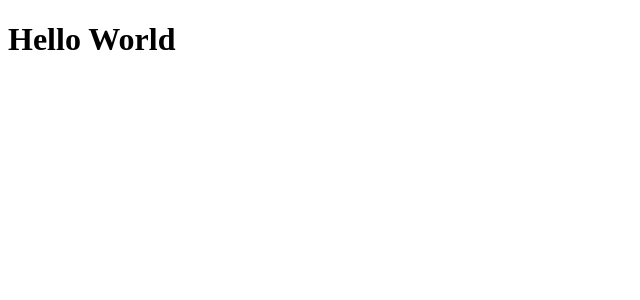
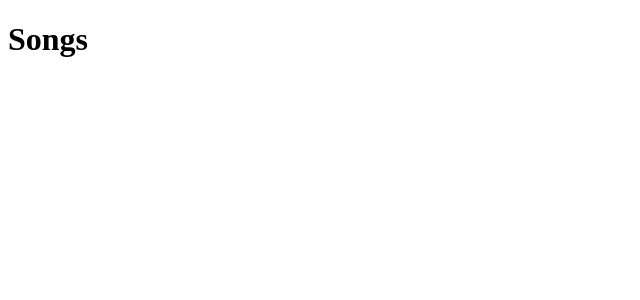
Before and after one commit to ma0c/corario, a React app: page / in a window 1280 px wide. Shown: the top 300 px of the page, without its empty margins (0-640 px from the left). Built offline with nearby package versions, Linux system fonts and the light colour scheme.

Commit message:
disabling router, deploying and configuring markdown fixes #3

```diff
--- a/package.json
+++ b/package.json
@@ -12,6 +12,7 @@
     "history": "^4.10.1",
     "react": "^16.13.1",
     "react-dom": "^16.13.1",
+    "react-markdown": "^4.3.1",
     "react-redux": "^7.2.0",
     "react-router": "^5.1.2",
     "redux": "^4.0.5"
@@ -28,6 +29,7 @@
   },
   "scripts": {
     "start": "webpack-dev-server --host",
-    "build": "webpack"
+    "build": "webpack",
+    "gh-pages": "npx gh-pages -d dist"
   }
 }
--- a/src/pages/Songs.jsx
+++ b/src/pages/Songs.jsx
@@ -1,18 +1,33 @@
 import React from 'react';
+import ReactMarkdown from 'react-markdown';
+const cache = {};
+
 function importAll (r) {
-  r.keys().forEach(r);
+  r.keys().forEach(key => cache[key] = r(key));
 }
 
 importAll(require.context('../../letras/', true, /\.md$/));
 
 const Songs = () => {
-  return (
+    const titles = Object.keys(cache).map((name, index) => (
+        <div key={index}>
+            {name}
+            <ReactMarkdown source={cache[name].default} />
+        </div>
+        )
+    );
+    console.log(cache);
+    return (
       <div>
-        <p>
+        <h1>
           Songs
-        </p>
+        </h1>
+
+            {titles}
+
+
       </div>
-  )
+    )
 };
 
 export default Songs
--- a/src/routes/index.js
+++ b/src/routes/index.js
@@ -11,9 +11,9 @@ export const PATH_SONGS = "/canciones";
 
 const routes = (
     <Switch>
-        <Route exact path={PATH_HOME} component={Home}/>
+        <Route exact path={PATH_HOME} component={Songs}/>
         <Route exact path={PATH_SONGS} component={Songs}/>
-        <Route component={NotFound}/>
+        <Route component={Songs}/>
     </Switch>
 );
 
--- a/webpack.config.js
+++ b/webpack.config.js
@@ -17,7 +17,9 @@ module.exports = {
   entry: './src/index.js',
   output: {
     path: path.resolve('dist'),
-    filename: 'bundle.js'
+    filename: 'assets/js/[name]-[chunkhash].js',
+    chunkFilename: 'assets/js/[name]-[chunkhash].js',
+    publicPath: 'https://ma0c.github.io/corario/'
   },
   devtool: 'source-map',
   devServer: {
```
